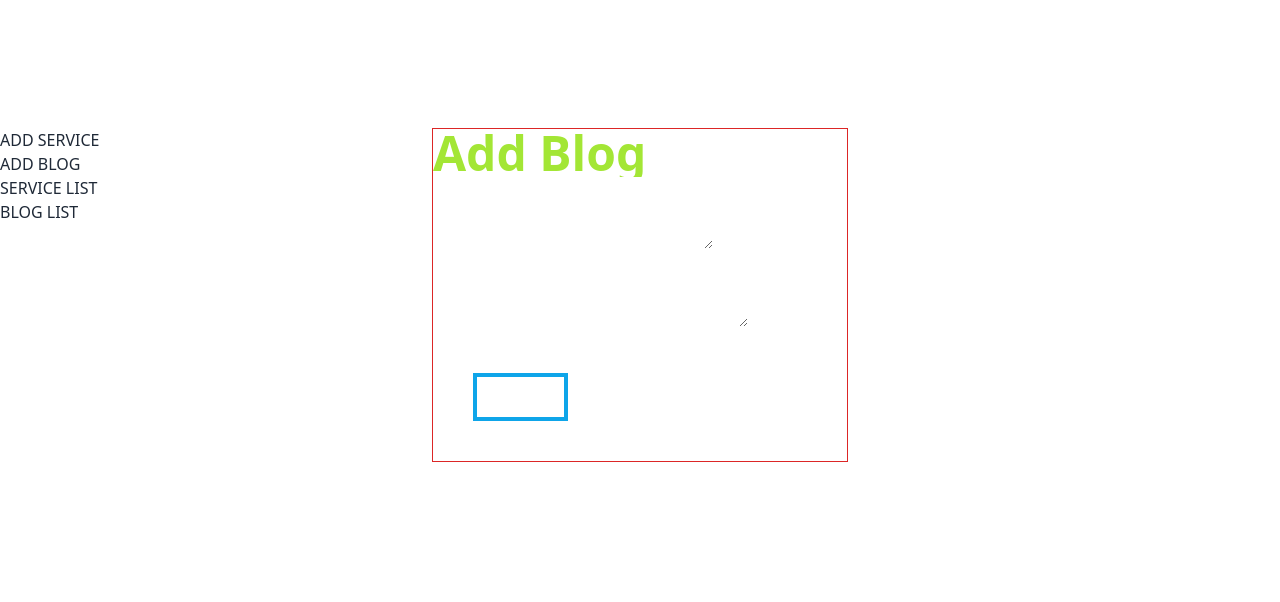
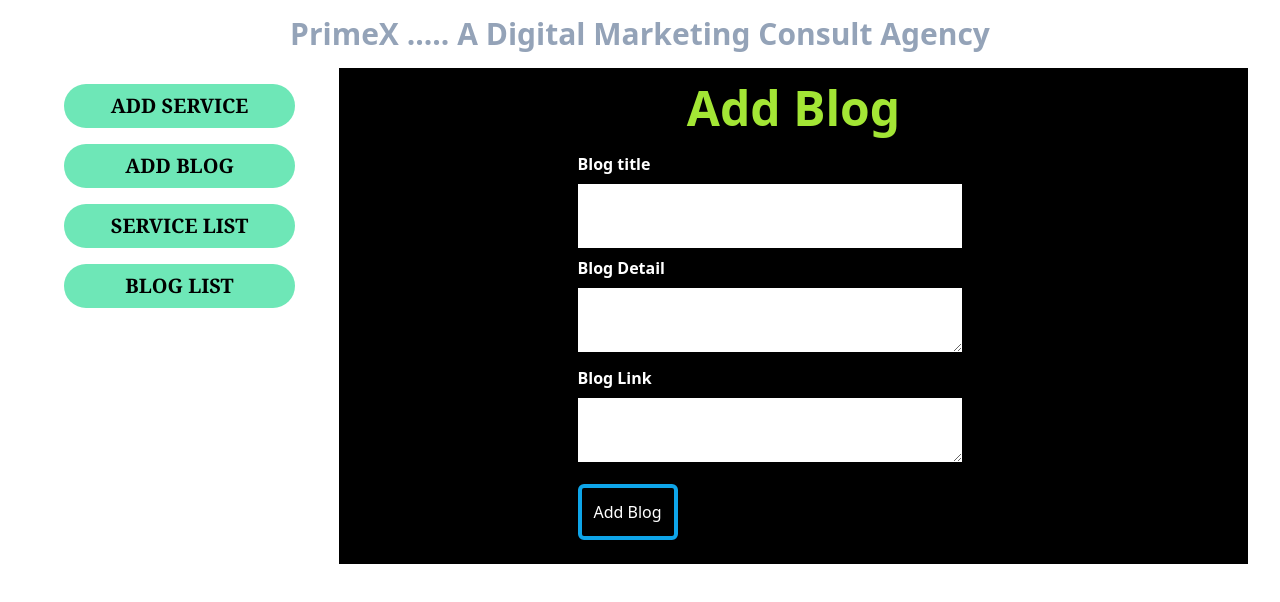
Before and after one commit to Abdullah0095/primex-it, a React (Vite) app: page /admin/addblog in a window 1280 px wide. Shown: the top 602 px of the page. Built offline with nearby package versions, Linux system fonts and the light colour scheme.

Commit message:
admin panel is almost done

```diff
--- a/src/Components/Admin/Admin.jsx
+++ b/src/Components/Admin/Admin.jsx
@@ -1,21 +1,23 @@
 import React from 'react';
-import {  Link, Outlet } from 'react-router-dom';
+import { Link, Outlet } from 'react-router-dom';
 
 const Admin = () => {
     return (
         <div>
-            <div className='text-center m-10 text-5xl font-bold text-white'>
-                <Link to='/'>PRIME..X</Link>
+            <div className='text-3xl m-4 text-center font-bold text-slate-400'>
+                <Link to='/'>PrimeX</Link> ..... A Digital Marketing Consult Agency
             </div>
-            <div className='grid grid-cols-3 gap-4'>
 
-                <div>
-                    <div><Link to='/admin'>ADD SERVICE</Link></div>
-                    <div><Link to='/admin/addblog'>ADD BLOG</Link></div>
-                    <div><Link to='/admin/servicelist'>SERVICE LIST</Link></div>
-                    <div><Link to='/admin/bloglist'>BLOG LIST</Link></div>
+            <div className='grid grid-cols-8 mx-8 gap-3'>
+
+                <div className='col-span-2 md:mx-4'>
+                    <div className='bg-emerald-300 text-black p-2 m-4 text-center rounded-full text-xl font-semibold font-serif'><Link to='/admin'>ADD SERVICE</Link></div>
+                    <div className='bg-emerald-300 text-black p-2 m-4 text-center rounded-full text-xl font-semibold font-serif'><Link to='/admin/addblog'>ADD BLOG</Link></div>
+                    <div className='bg-emerald-300 text-black p-2 m-4 text-center rounded-full text-xl font-semibold font-serif'><Link to='/admin/servicelist'>SERVICE LIST</Link></div>
+                    <div className='bg-emerald-300 text-black p-2 m-4 text-center rounded-full text-xl font-semibold font-serif'><Link to='/admin/bloglist'>BLOG LIST</Link></div>
                 </div>
-                <div>
+
+                <div className="col-span-6 ...  bg-black">
                     <Outlet></Outlet>
                 </div>
 
--- a/src/Components/Admin/AdminAddBlog/AdminAddBlog.jsx
+++ b/src/Components/Admin/AdminAddBlog/AdminAddBlog.jsx
@@ -27,28 +27,18 @@ const AdminAddBlog = () => {
 
     }
     return (
-        <div className='border border-red-600'>
-
-            <div className="" >
-
-                <div>
-                    <div className=" text-white">
-                        <h1 className="text-5xl font-bold text-lime-400">Add Blog</h1>
-                        <form c onSubmit={handlePostBlog}>
-
-                            <label htmlFor="">Blog Title</label>
-                            <input  type="text" name="title" id="" /> <br />
-                            <label htmlFor="">Blog detail</label>
-                            <textarea  type="text" name="description" id="" /> <br />
-                            <label  htmlFor="">Blog Link</label>
-                            <textarea name="link" id="" cols="25" rows="3" ></textarea> <br />
-
-                            <input className='m-10 p-2  border-4 border-sky-500 hover:bg-black hover:text-orange-50' type="submit" value="Post Blog" />
-
-
-                        </form>
-                    </div>
-                </div>
+            <div className='grid justify-items-center py-4'>
+            <div className="max-w-md text-white">
+                <h1 className="mb-5 text-5xl text-center font-bold text-lime-400">Add Blog</h1>
+                <form onSubmit={handlePostBlog}>
+                    <label className='m-2 font-bold' htmlFor="">Blog title</label>
+                    <input className='m-2 h-16 w-96' type="text" name="title" id="" /> <br />
+                    <label className='m-2 font-bold' htmlFor="">Blog Detail</label>
+                    <textarea className='m-2 h-16 w-96' type="text" name="description" id="" /> <br />
+                    <label className='m-2 font-bold' htmlFor="">Blog Link</label>
+                    <textarea className='m-2 h-16 w-96' type="text" name="link" id="" /> <br />
+                    <input className='m-2 p-3 rounded-md  border-4 border-sky-500 hover:bg-emerald-800 hover:text-black' type="submit" value="Add Blog" />
+                </form>
             </div>
         </div>
     );
--- a/src/Components/Admin/AdminAddService/AdminAddService.jsx
+++ b/src/Components/Admin/AdminAddService/AdminAddService.jsx
@@ -6,8 +6,8 @@ const AdminAddService = () => {
         const form = event.target;
         const serviceName = form.name.value;
         const serviceDescription = form.detail.value;
-
-        const service = { serviceName, serviceDescription };
+        // const serviceImage = form.image.value;
+        const service = { serviceName, serviceDescription};
         console.log(service)
 
         fetch('http://localhost:5000/service', {
@@ -26,26 +26,20 @@ const AdminAddService = () => {
             })
     }
     return (
-        <div>
+        <div className='grid justify-items-center py-4'>
+            <div className="max-w-md text-white">
+                <h1 className="mb-5 text-5xl text-center font-bold text-lime-400">Add Service</h1>
+                <form onSubmit={handleAddService}>
+                    <label className='m-2 font-bold' htmlFor="">Service Name</label>
+                    <input className='m-4 h-16 w-96' type="text" name="name" id="" /> <br />
+                    {/* <input type="file" name="image" id="" /> */}
+                    <label className='m-2 font-bold' htmlFor="">Service Detail</label>
+                    <textarea className='m-4 h-16 w-96' type="text" name="detail" id="" /> <br />
+                    <input className='m-4 p-3 rounded-md  border-4 border-sky-500 hover:bg-emerald-800 hover:text-black' type="submit" value="Add Service" />
+                </form>
+            </div>
+        </div>
 
-            <div className="hero md:min-h-[400px] " >
-                            <div className="hero-overlay bg-opacity-50"></div>
-                            <div className="hero-content text-center text-neutral-content">
-                                <div className="max-w-md text-white">
-                                    <h1 className="mb-5 text-5xl font-bold text-lime-400">Add Service</h1>
-                                    <form onSubmit={handleAddService}>
-                                        <label className='m-2 font-bold' htmlFor="">Service Name</label>
-                                        <input className='m-4 h-8' type="text" name="name" id="" /> <br />
-                                        <label className='m-4 font-bold' htmlFor="">Service Detail</label>
-                                        <textarea name="detail" id="" cols="25" rows="3" ></textarea> <br />
-
-                                        <input className='m-8 p-2  border-4 border-sky-500 hover:bg-black hover:text-orange-50' type="submit" value="Add Service" />
-
-                                    </form>
-                                </div>
-                            </div>
-                        </div>
-        </div>
     );
 };
 
--- a/src/Components/Admin/AdminBlogList/AdminBlogList.jsx
+++ b/src/Components/Admin/AdminBlogList/AdminBlogList.jsx
@@ -1,11 +1,61 @@
 import React from 'react';
+import { useLoaderData } from 'react-router-dom';
 
 const AdminBlogList = () => {
+    const blogLoadedData = useLoaderData();
+    // console.log(blogLoadedData);
+
+
+
     return (
         <div>
-            <h1>it is admin blog post list 1 2 3</h1>
+            <h1>Posted Blog list are here </h1>
+
+
+            <div>
+                <div className="overflow-x-auto">
+                    <table className="table text-center text-lg font-bold">
+                        {/* head */}
+                        <thead>
+                            <tr>
+                                <th></th>
+                                <th>Name</th>
+                                <th>Action</th>
+                            </tr>
+                        </thead>
+                        {
+                            blogLoadedData.map(blog => <BlogListDisplay key={blog._id} blog={blog}></BlogListDisplay>)
+                        }
+                    </table>
+                </div>
+            </div>
         </div>
     );
 };
 
+const BlogListDisplay = ({ blog }) => {
+    const { blogTitle } = blog;
+    // console.log(blogTitle)
+
+    const handleDelete = _id => {
+        console.log(`delete the id ${_id}`)
+    }
+
+    return (
+
+        <tbody>
+
+            <tr>
+                <th>1</th>
+                <td>{blogTitle}</td>
+                <td><button className="btn btn-warning" onClick={() => handleDelete(blog._id)}>delete</button></td>
+
+            </tr>
+
+        </tbody>
+
+    )
+}
+
+
 export default AdminBlogList;
--- a/src/Components/Admin/AdminServiceList/AdminServiceList.jsx
+++ b/src/Components/Admin/AdminServiceList/AdminServiceList.jsx
@@ -1,11 +1,53 @@
 import React from 'react';
+import { useLoaderData } from 'react-router-dom';
 
 const AdminServiceList = () => {
+    const serviceData = useLoaderData();
+    // console.log(serviceData)
     return (
         <div>
             <h1>service list is now avalable in admin</h1>
+
+            <div>
+                <div className="overflow-x-auto">
+                    <table className="table text-center">
+                        <thead>
+                            <tr>
+                                <th></th>
+                                <th>Name</th>
+                                <th>Action</th>
+                            </tr>
+                        </thead>
+                        {
+                            serviceData.map(service => <ServiceListDisplay key={service._id} service={service}></ServiceListDisplay>)
+                        }
+                    </table>
+                </div>
+            </div>
         </div>
     );
 };
 
+const ServiceListDisplay = ({ service }) => {
+    const { serviceName } = service;
+
+    const handleDelete = (_id) => {
+        console.log("clicked the id", _id)
+    }
+
+    return (
+        <tbody>
+            {/* row 1 */}
+            <tr>
+                <th>1</th>
+                <td>{serviceName}</td>
+                <td><button className="btn btn-warning" onClick={() => handleDelete(service._id)}>delete</button></td>
+
+            </tr>
+
+        </tbody>
+
+    )
+}
+
 export default AdminServiceList;
--- a/src/Components/Services/Services.jsx
+++ b/src/Components/Services/Services.jsx
@@ -21,7 +21,7 @@ const Services = () => {
 };
 
 const ServiceCard = ({ service }) => {
-    const { serviceName, serviceDescription } = service;
+    const { serviceName, serviceDescription, serviceImage } = service;
     return <>
         <div >
 
@@ -31,6 +31,7 @@ const ServiceCard = ({ service }) => {
                     <div className="max-w-md">
                         <h1 className="mb-5 text-5xl font-bold text-lime-400">{serviceName}</h1>
                         <p className="mb-5 text-black text-lg font-semibold">{serviceDescription}</p>
+
                         <button className="btn btn-wide btn-outline btn-accent">read more...</button>
                     </div>
                 </div>
--- a/src/main.jsx
+++ b/src/main.jsx
@@ -67,11 +67,13 @@ const router = createBrowserRouter([
       },
       {
         path: '/admin/servicelist',
-        element: <AdminServiceList></AdminServiceList>
+        element: <AdminServiceList></AdminServiceList>,
+        loader: () => fetch('http://localhost:5000/service')
       },
       {
         path: '/admin/bloglist',
-        element: <AdminBlogList></AdminBlogList>
+        element: <AdminBlogList></AdminBlogList>,
+        loader: () => fetch('http://localhost:5000/blog')
       }
     ]
   }
```
